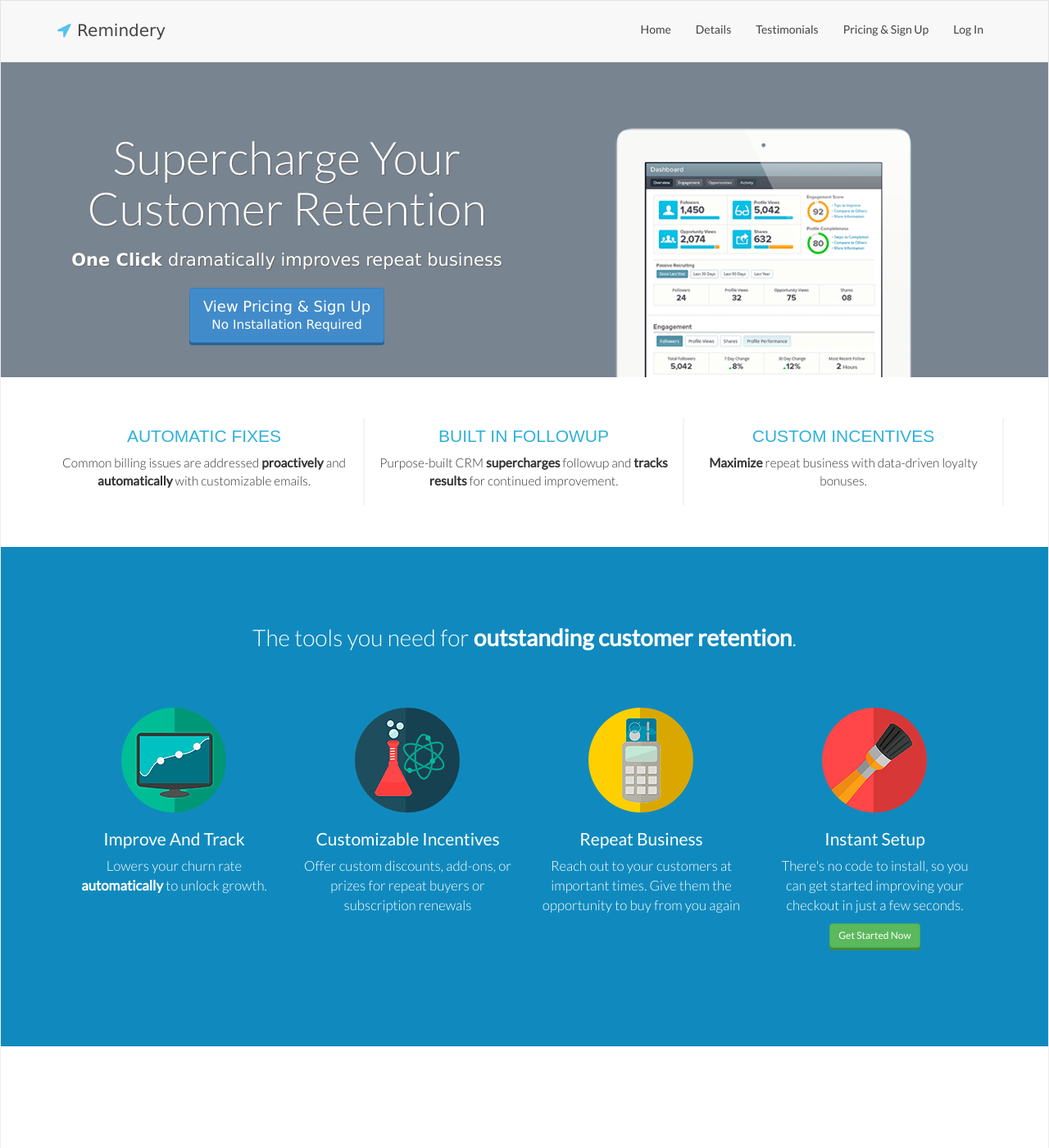
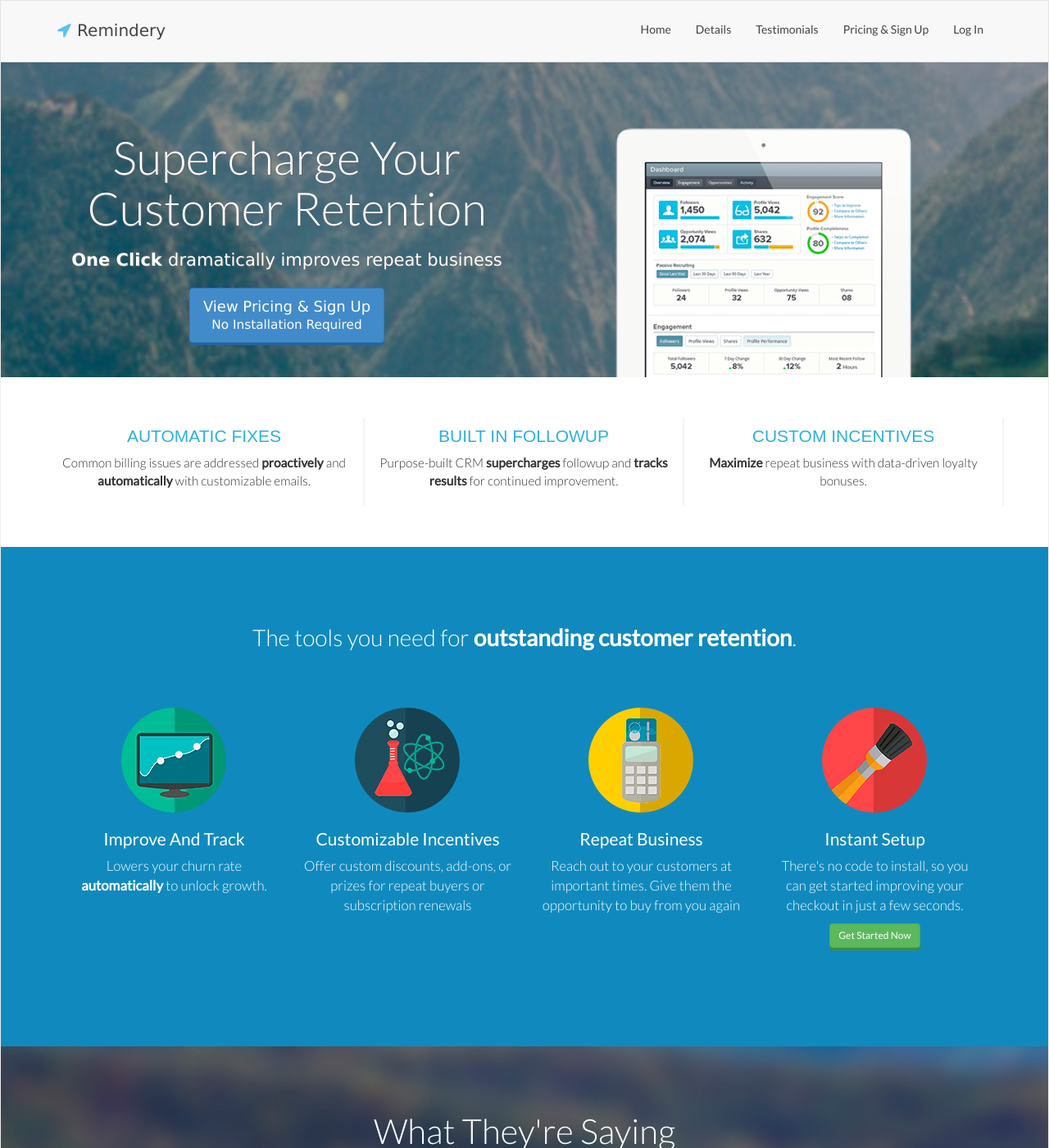
Before and after one commit to wronco/www.remindery.net, a Jekyll site: the page built from index.html, in a window 1280 px wide and 1400 px high. Shown: the whole window at 82% size. Built offline with Jekyll 4.4.1, drawn with Linux system fonts in a browser that asks for light colours; nearby versions of some CDN libraries; comment, search, counter and statistics services are not loaded.

Commit message:
Asset URLs in  css

```diff
--- a/_sass/_boxed.scss
+++ b/_sass/_boxed.scss
@@ -188,7 +188,7 @@ navbar-fixed-top { z-index: 1030; }
 #home-section { background-color: #788490; padding: 60px 0 0 0; }
 
 /* .call-to-action-home */
-.call-to-action-home { max-width: 2560px; background-color: #030504; background-image: image-url("bg-call-to-action-home-1920px.jpg"); background-repeat: no-repeat; background-position: center 100%; color: white; width: 100%; }
+.call-to-action-home { max-width: 2560px; background-color: #030504; background-image: url("/images/bg-call-to-action-home-1920px.jpg"); background-repeat: no-repeat; background-position: center 100%; color: white; width: 100%; }
 .call-to-action-home-content { padding: 60px 5px 0 5px; text-align: center; }
 .call-to-action-home-content h1 { font-size:4em; text-shadow: 1px 1px 1px #666666; margin-top: 20px; }
 .call-to-action-home-content h3 { font-size:1.5em; padding-bottom:10px; text-shadow: 1px 1px 1px #666666; }
@@ -311,7 +311,7 @@ h3.team-subtitle { font-family: 'Lato', sans-serif; font-weight: 400; font-style
 */
 
 /* #testimonials-section */
-#testimonials-section { background: image-url("slides/testimonials-slides/bg-slides-1920px.jpg") #433c4c no-repeat center center fixed; -webkit-background-size: cover; -moz-background-size: cover; -o-background-size: cover; background-size: cover; color: #ffffff; font-family: 'Lato', sans-serif; font-weight: 400; padding: 80px 0 50px 0; }
+#testimonials-section { background: url("/images/slides/testimonials-slides/bg-slides-1920px.jpg") #433c4c no-repeat center center fixed; -webkit-background-size: cover; -moz-background-size: cover; -o-background-size: cover; background-size: cover; color: #ffffff; font-family: 'Lato', sans-serif; font-weight: 400; padding: 80px 0 50px 0; }
 .carousel-testimonials-control-container { width:152px; height:60px; margin:0 auto; background:rgba(0,0,0,0.1); padding:10px; -moz-border-radius:4px; -webkit-border-radius:4px; border-radius:4px; }
 .carousel-testimonials-control-left { float: left; width:65px; height:40px; background:rgba(255,255,255,0.8); border-bottom: 3px solid #9a9ca0; -moz-border-bottom-left-radius: 4px; -webkit-border-bottom-left-radius: 4px; border-bottom-left-radius: 4px; -moz-border-top-left-radius: 4px; -webkit-border-top-left-radius: 4px; border-top-left-radius: 4px; -webkit-transition: all 0.3s ease-in-out; -moz-transition: all 0.3s ease-in-out; -o-transition: all 0.3s ease-in-out; transition: all 0.3s ease-in-out; }
 .carousel-testimonials-control-left:hover { background:rgba(255,255,255,1); border-bottom: 3px solid #cccccc; -webkit-transition: all 0.3s ease-in-out; -moz-transition: all 0.3s ease-in-out; -o-transition: all 0.3s ease-in-out; transition: all 0.3s ease-in-out; }
@@ -389,7 +389,7 @@ h3.team-subtitle { font-family: 'Lato', sans-serif; font-weight: 400; font-style
 */
 
 /* #call-to-action-section */
-#call-to-action-section { background: image-url("bg-blurred-1920px.jpg") #728188 no-repeat center center fixed; -webkit-background-size: cover; -moz-background-size: cover; -o-background-size: cover; background-size: cover; color: #ffffff; padding: 70px 0 50px 0; }
+#call-to-action-section { background: url("/images/bg-blurred-1920px.jpg") #728188 no-repeat center center fixed; -webkit-background-size: cover; -moz-background-size: cover; -o-background-size: cover; background-size: cover; color: #ffffff; padding: 70px 0 50px 0; }
 #call-to-action-section h1 { text-align: center; font-size: 3em; padding-bottom: 15px; }
 #call-to-action-section p { text-align: center; }
 #call-to-action-section img { margin: 0 auto; padding-top: 20px; }
--- a/_sass/_responsive.scss
+++ b/_sass/_responsive.scss
@@ -14,9 +14,9 @@ Desktop
 */
 
 @media (min-width: 1920px) and (max-width: 2560px) {
-.call-to-action-home { background-image: image-url("bg-call-to-action-home-3000px.jpg"); background-repeat: no-repeat; background-position: center 100%; }
-#testimonials-section { background: image-url("slides/testimonials-slides/bg-slides-2560px.jpg") #433c4c no-repeat center center fixed; -webkit-background-size: cover; -moz-background-size: cover; -o-background-size: cover; background-size: cover; }
-#call-to-action-section { background: image-url("bg-blurred-2560px.jpg") #272324 no-repeat center center fixed; -webkit-background-size: cover; -moz-background-size: cover; -o-background-size: cover; background-size: cover; }
+.call-to-action-home { background-image: url("/images/bg-call-to-action-home-3000px.jpg"); background-repeat: no-repeat; background-position: center 100%; }
+#testimonials-section { background: url("/images/slides/testimonials-slides/bg-slides-2560px.jpg") #433c4c no-repeat center center fixed; -webkit-background-size: cover; -moz-background-size: cover; -o-background-size: cover; background-size: cover; }
+#call-to-action-section { background: url("/images/bg-blurred-2560px.jpg") #272324 no-repeat center center fixed; -webkit-background-size: cover; -moz-background-size: cover; -o-background-size: cover; background-size: cover; }
 }
 
 /*
@@ -26,7 +26,7 @@ Tablet / Phone
 */
 
 @media (min-width: 140px) and (max-width: 995px) {
-.call-to-action-home { max-width: 2560px; background-color: #030504; background-image: image-url("bg-call-to-action-home-3000px.jpg"); background-repeat: no-repeat; background-position: center 100%; color: white; width: 100%; }
+.call-to-action-home { max-width: 2560px; background-color: #030504; background-image: url("/images/bg-call-to-action-home-3000px.jpg"); background-repeat: no-repeat; background-position: center 100%; color: white; width: 100%; }
 }
 
 @media (min-width: 320px) and (max-width: 995px) {
--- a/_sass/_wide.scss
+++ b/_sass/_wide.scss
@@ -194,7 +194,7 @@ navbar-fixed-top { z-index: 1030; }
 .call-to-action-home {
   max-width: 2560px;
   background-color: #030504;
-  background-image: image-url("bg-call-to-action-home-1920px.jpg");
+  background-image: url("/images/bg-call-to-action-home-1920px.jpg");
   background-repeat: no-repeat;
   background-position: center 100%;
   color: white;
@@ -348,7 +348,7 @@ h3.team-subtitle { font-family: 'Lato', sans-serif; font-weight: 400; font-style
 */
 
 /* #testimonials-section */
-#testimonials-section { background: image-url("slides/testimonials-slides/bg-slides-1920px.jpg") #433c4c no-repeat center center fixed; -webkit-background-size: cover; -moz-background-size: cover; -o-background-size: cover; background-size: cover; color: #ffffff; font-family: 'Lato', sans-serif; font-weight: 400; padding: 80px 0 50px 0; }
+#testimonials-section { background: url("/images/slides/testimonials-slides/bg-slides-1920px.jpg") #433c4c no-repeat center center fixed; -webkit-background-size: cover; -moz-background-size: cover; -o-background-size: cover; background-size: cover; color: #ffffff; font-family: 'Lato', sans-serif; font-weight: 400; padding: 80px 0 50px 0; }
 .carousel-testimonials-control-container { width:152px; height:60px; margin:0 auto; background:rgba(0,0,0,0.1); padding:10px; -moz-border-radius:4px; -webkit-border-radius:4px; border-radius:4px; }
 
 #testimonials-section a, #testimonials-section a:link { color: #666666 !important; font-size: 1.5em; font-weight: 300; }
@@ -416,7 +416,7 @@ h3.team-subtitle { font-family: 'Lato', sans-serif; font-weight: 400; font-style
 */
 
 /* #call-to-action-section */
-#call-to-action-section { background: image-url("bg-blurred-1920px.jpg") #728188 no-repeat center center fixed; -webkit-background-size: cover; -moz-background-size: cover; -o-background-size: cover; background-size: cover; color: #ffffff; padding: 70px 0 50px 0; }
+#call-to-action-section { background: url("/images/bg-blurred-1920px.jpg") #728188 no-repeat center center fixed; -webkit-background-size: cover; -moz-background-size: cover; -o-background-size: cover; background-size: cover; color: #ffffff; padding: 70px 0 50px 0; }
 #call-to-action-section h1 { text-align: center; font-size: 3em; padding-bottom: 15px; }
 #call-to-action-section p { text-align: center; }
 #call-to-action-section img { margin: 0 auto; padding-top: 20px; }
```
